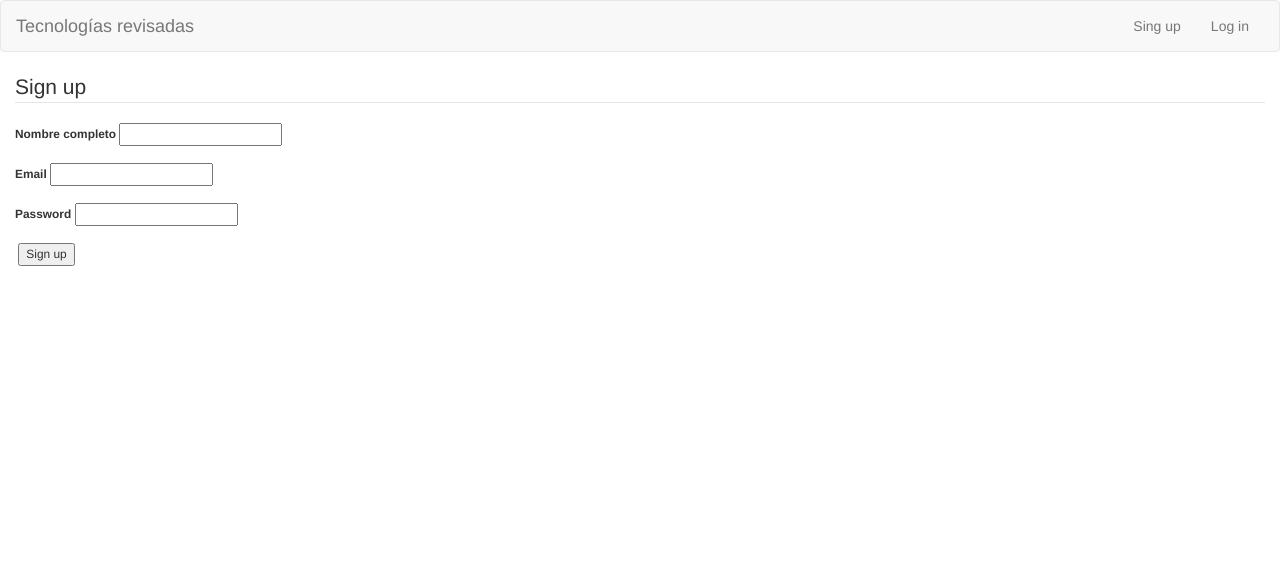
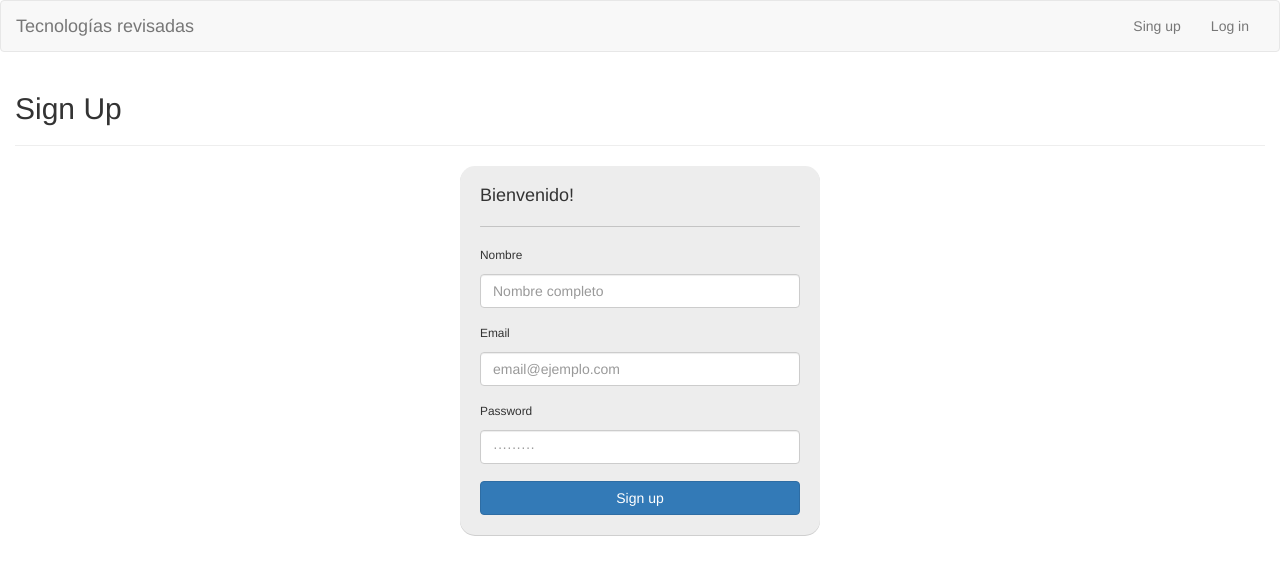
Before and after one commit to cesaralonso/developerskills, a website: page client/index.html at #/sign-up in a window 1280 px wide. Drawn offline with Linux system fonts and the light colour scheme.

Commit message:
Mejora del sign up view

```diff
--- a/client/views/sign-up-form.html
+++ b/client/views/sign-up-form.html
@@ -1,27 +1,28 @@
 <section>
-  <form name="form" ng-submit="register()">
-    <fieldset>
-      <legend>Sign up</legend>
 
-      <div class="form-group">
-        <label>Nombre completo</label>
-        <input name="realm" type="text" ng-model="user.realm">
+  <h2>Sign Up</h2>
+  <hr>
+  <div class="container" ng-submit="login()">
+    <div class="row">
+      <div class="col-md-4 col-md-offset-4 col-sm-10 col-sm-offset-1">
+
+        <form name="form" ng-submit="register()" class="form-login">
+          <h4>Bienvenido!</h4>
+          <div class="line-bottom"></div>
+
+          <p>Nombre</p>
+          <input name="realm" type="text" ng-model="user.realm" class="form-control" placeholder="Nombre completo"><br>
+
+          <p>Email</p>
+          <input name="email" type="email" ng-model="user.email" class="form-control" placeholder="email@ejemplo.com"><br>
+
+          <p>Password</p>
+          <input name="password" type="password" ng-model="user.password" class="form-control "placeholder="·········"><br>
+
+          <button type="submit" class="btn btn-primary btn-block">Sign up</button>
+        </form>
       </div>
+    </div>
+  </div>
 
-      <div class="form-group">
-        <label>Email</label>
-        <input name="email" type="text" ng-model="user.email">
-      </div>
-
-      <div class="form-group">
-        <label>Password</label>
-        <input name="password" type="password" ng-model="user.password">
-      </div>
-
-      <div class="actions">
-        <label></label>
-        <button>Sign up</button>
-      </div>
-    </fieldset>
-  </form>
 </section>
```
